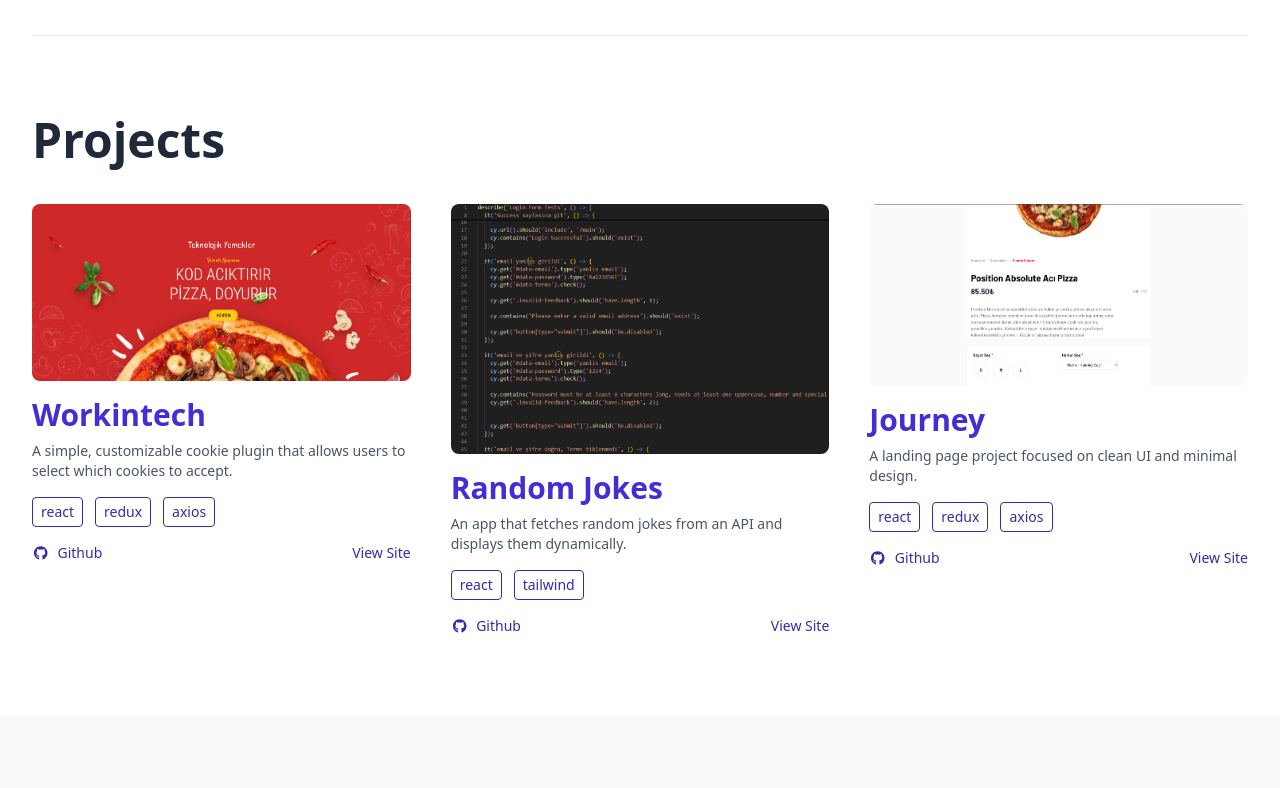
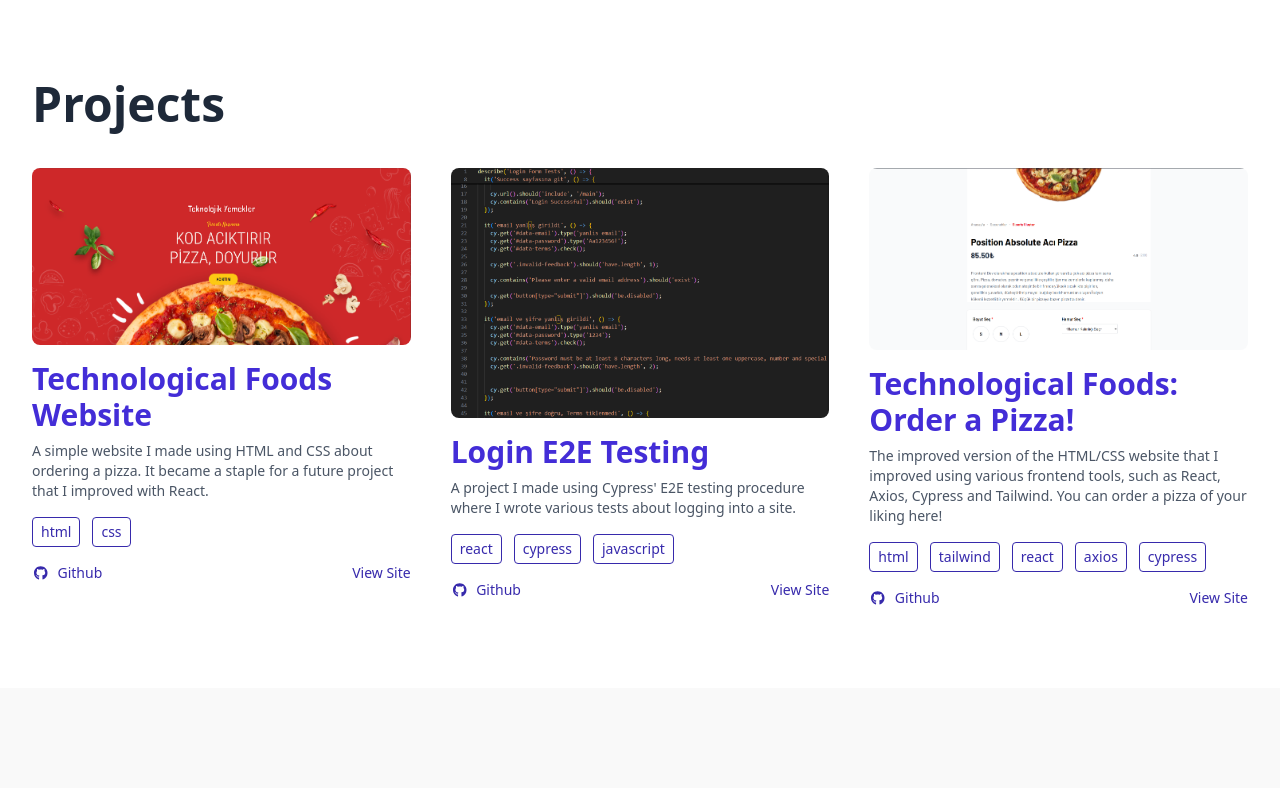
Before and after one commit to suckerman7/s12-frontend-portfolio, a React (Vite) app: page / in a window 1280 px wide. Shown: the part 1724-2512 px from the top of the page. Built offline with nearby package versions, Linux system fonts and the light colour scheme.

Commit message:
Projenın son fazına girdim
Hire Me butonu forma, formu doldurmak da mail uygulaması açıp teşekkürler sayfasına yönlendiriyor.
- Toastify eklendi.

Yarın Cypress ile uğraşıp bazı şeyleri düzenleyeceğim.

```diff
--- a/package.json
+++ b/package.json
@@ -20,6 +20,7 @@
     "react-dom": "^19.2.0",
     "react-redux": "^9.2.0",
     "react-router-dom": "^7.12.0",
+    "react-toastify": "^11.0.5",
     "toastify": "^2.0.1"
   },
   "devDependencies": {
--- a/src/App.jsx
+++ b/src/App.jsx
@@ -1,7 +1,11 @@
 import {BrowserRouter as Router, Routes, Route} from 'react-router-dom';
 import {useSelector} from 'react-redux';
+import { ToastContainer } from 'react-toastify';
+
 import PortfolioProvider from './components/PortfolioProvider';
 import Home from './components/Home';
+import ContactPage from './components/ContactPage';
+import ThankYouPage from './components/ThankYouPage';
 
 export default function App() {
 
@@ -14,8 +18,16 @@ export default function App() {
           <Router>
             <Routes>
                 <Route path="/" element={<Home />} />
+                <Route path="/contact" element={<ContactPage />} />
+                <Route path='/thank-you' element={<ThankYouPage />} />
             </Routes>
           </Router>
+
+          <ToastContainer
+            position="top-right"
+            autoClose={3000}
+            theme={theme === 'dark' ? "dark" : "light"}
+          />
         </PortfolioProvider>
       </div>
    </div>
--- /dev/null
+++ b/src/components/ContactPage.jsx
@@ -0,0 +1,115 @@
+import {useState} from 'react';
+import {toast} from 'react-toastify';
+import { useNavigate } from 'react-router-dom';
+
+import useTranslation from '../hooks/useTranslation';
+
+export default function ContactPage() {
+    const [form, setForm] = useState({
+        email: '',
+        company: '',
+        message: '',
+    });
+
+    const translation = useTranslation();
+    const navigate = useNavigate();
+
+    const validEmail = (email) => {
+        return /^[^\s@]+@[^\s@]+\.[^\s@]+$/.test(email);
+    };
+
+    const handleChange = (e) => {
+        setForm({ ...form, [e.target.name]: e.target.value });
+    }
+
+    const handleSubmit = (e) => {
+        e.preventDefault();
+
+        if (!form.email.trim()) {
+            toast.error(translation.toast.nomail);
+            return;
+        }
+
+        if(!validEmail(form.email)) {
+            toast.error(translation.toast.wrongmail);
+            return;
+        }
+
+        const mailBody = `
+            From: ${form.email}
+            Company: ${form.company}
+
+            Message:
+            ${form.message}
+        `;
+
+        const mailToLink =
+            `mailto:mrty.yksl@gmail.com?subject=` +
+            encodeURIComponent("New Contact Request") +
+            `&body=${encodeURIComponent(mailBody)}`;
+
+        window.location.href = mailToLink;
+
+        toast.success(translation.toast.mail);
+
+        setForm({
+            email: "",
+            company: "",
+            message: "",
+        });
+
+        setTimeout(() => {
+            navigate("/thank-you");
+        }, 800);
+    };
+
+    return (
+        <section className="relative px-8 py-20 max-w-xl mx-auto">
+
+            <button
+                onClick={() => navigate(-1)}
+                className='absolute top-6 left-6 flex items-center gap-2 mb-6 text-sm font-medium text-gray-600 hover:text-indigo-700 dark:text-gray-300 dark:hover:text-[#B7AAFF]'
+            >
+                {translation.contactform.returnbutton}
+            </button>
+            <h1 className="text-4xl font-bold mb-6 text-indigo-700 dark:text-[#B7AAFF]">
+                {translation.contactform.title}
+            </h1>
+
+            <form onSubmit={handleSubmit} className='space-y-4'>
+                <input
+                    type="text"
+                    name="email"
+                    placeholder={translation.contactform.emailph}
+                    value={form.email}
+                    onChange={handleChange}
+                    className="w-full border p-3 rounded dark:bg-[#1f1f1f] focus:outline-none focus:ring-2 focus:ring-indigo-600"
+                />
+
+                <input
+                    type="text"
+                    name="company"
+                    placeholder={translation.contactform.companyph}
+                    value={form.company}
+                    onChange={handleChange}
+                    className="w-full border p-3 rounded dark:bg-[#1f1f1f]"
+                />
+
+                <textarea
+                    name="message"
+                    placeholder={translation.contactform.messageph}
+                    value={form.message}
+                    onChange={handleChange}
+                    className="w-full border p-3 rounded dark:bg-[#1f1f1f]"
+                />
+
+                <button
+                    type='submit'
+                    className='bg-indigo-800 text-white px-6 py-3 rounded hover:bg-indigo-700 dark:bg-[#E1E1FF] dark:text-black'
+                >
+                    {translation.contactform.button}
+                </button>
+            </form>
+        </section>
+    );
+}
--- a/src/components/Hero.jsx
+++ b/src/components/Hero.jsx
@@ -3,11 +3,20 @@ import heroImg from '../images/mert_yuksel.png';
 import { FontAwesomeIcon } from "@fortawesome/react-fontawesome";
 import { faGithub, faLinkedin } from "@fortawesome/free-brands-svg-icons";
 
+import {useNavigate} from 'react-router-dom';
+import { toast } from "react-toastify";
+
 import useTranslation from '../hooks/useTranslation';
 
 export default function Hero() {
 
+    const navigate = useNavigate();
     const translation = useTranslation();
+
+    const handleHire = () => {
+        toast.success(translation.toast.hire);
+        navigate("/contact");
+    }
 
     return (
         <section className='grid grid-cols-1 md:grid-cols-2 gap-10 px-8 py-20 items-center'>
@@ -26,14 +35,14 @@ export default function Hero() {
                 </p>
 
                 <div className='flex gap-4'>
-                    <button className='bg-indigo-800 text-white px-6 py-3 rounded-md dark:bg-[#E1E1FF] dark:text-black'>
+                    <button onClick={handleHire} className='bg-indigo-800 text-white px-6 py-3 rounded-md transition-all duration-200 hover:bg-indigo-700 hover:scale-[1.02] dark:bg-[#E1E1FF] dark:text-black dark:hover:bg-[#C7C4FF]'>
                         {translation.hero.hire}
                     </button>
-                    <button className='border px-6 py-3 rounded-md text-indigo-800 leading-7 font-medium flex items-center gap-2 dark:text-[#BAB2E7] dark:bg-[#383838]'>
+                    <button onClick={() => window.open('https://github.com/suckerman7', "_blank")} className='border px-6 py-3 rounded-md text-indigo-800 leading-7 font-medium flex items-center gap-2 transition-all duration-200 hover:bg-indigo-50 hover:scale-[1.02] dark:text-[#BAB2E7] dark:bg-[#383838] dark:hover:bg-[#4A4A4A]'>
                         <FontAwesomeIcon className='text-indigo-800 text-2xl dark:text-[#BAB2E7] dark:bg-[#383838]' icon={faGithub} />
                         Github
                     </button>
-                    <button className='border px-6 py-3 rounded-md text-indigo-800 leading-7 font-medium flex items-center gap-2 dark:text-[#BAB2E7] dark:bg-[#383838]'>
+                    <button onClick={() => window.open('https://www.linkedin.com/in/mert-y%C3%BCksel-904396311/', "_blank")} className='border px-6 py-3 rounded-md text-indigo-800 leading-7 font-medium flex items-center gap-2 transition-all duration-200 hover:bg-indigo-50 hover:scale-[1.02] dark:text-[#BAB2E7] dark:bg-[#383838] dark:hover:bg-[#4A4A4A]'>
                         <FontAwesomeIcon className='text-indigo-800 text-2xl dark:text-[#BAB2E7] dark:bg-[#383838]' icon={faLinkedin} />
                         LinkedIn
                     </button>
--- a/src/components/Navbar.jsx
+++ b/src/components/Navbar.jsx
@@ -3,13 +3,22 @@ import { faMoon, faSun } from "@fortawesome/free-solid-svg-icons";
 import { useSelector, useDispatch } from "react-redux";
 import { toggleTheme, setLanguage } from "../store/uiSlice";
 
+import {useNavigate} from 'react-router-dom';
+import { toast } from "react-toastify";
+
 import useTranslation from '../hooks/useTranslation';
 
 export default function NavBar() {
   const dispatch = useDispatch();
+  const navigate = useNavigate();
   const { language, theme } = useSelector((state) => state.ui);
 
   const translation = useTranslation();
+
+  const handleHire = () => {
+    toast.success(translation.toast.hire);
+    navigate("/contact");
+  }
 
   return (
     <header>
@@ -45,7 +54,7 @@ export default function NavBar() {
           <a href="#projects" className="text-gray-600 hover:text-black dark:text-[#6B7280]">
             {translation.navbar.projects}
           </a>
-          <button className="border px-4 py-2 rounded-md text-indigo-800 dark:bg-white dark:text-[#3730A3]">
+          <button onClick={handleHire} className="border px-4 py-2 rounded-md text-indigo-800 transition-all duration-200 hover:bg-indigo-800 hover:text-white dark:bg-white dark:text-[#3730A3] dark:hover:bg-[#E1E1FF]">
             {translation.navbar.hire}
           </button>
         </div>
--- a/src/components/Profile.jsx
+++ b/src/components/Profile.jsx
@@ -8,11 +8,11 @@ export default function Profile() {
         <section className='px-8 py-20 grid md:grid-cols-2 gap-10'>
 
             <div>
-                <h1 className='text-[#1F2937] text-5xl leading-none font-semibold mb-4 dark:text-[#AEBCCF]'>Profile</h1>
+                <h1 className='text-[#1F2937] text-5xl leading-none font-semibold mb-4 dark:text-[#AEBCCF]'>{profile.title}</h1>
 
                 <br />
 
-                <h2 className='text-indigo-700 text-3xl font-bold mb-6 dark:text-[#B7AAFF]'>{profile.title}</h2>
+                <h2 className='text-indigo-700 text-3xl font-bold mb-6 dark:text-[#B7AAFF]'>{profile.subtitle}</h2>
 
                 <ul className='space-y-3 text-sm'>
                     {profile.info.map((item) => (
--- /dev/null
+++ b/src/components/ThankYouPage.jsx
@@ -0,0 +1,26 @@
+import { useNavigate } from "react-router-dom";
+import useTranslation from '../hooks/useTranslation';
+
+export default function ThankYouPage() {
+    const navigate = useNavigate();
+    const translation = useTranslation();
+
+    return (
+        <section className='min-h-screen flex flex-col items-center justify-center px-8 text-center'>
+            <h1 className='text-4xl md:text-5xl font-bold mb-4 text-indigo-700 dark:text-[#B7AAFF]'>
+                {translation.thankyou.title}
+            </h1>
+
+            <p className='text-indigo-500 dark:text-[#8F88FF] mb-8'>
+                {translation.thankyou.subtitle}
+            </p>
+
+            <button
+                onClick={() => navigate('/')}
+                className='bg-indigo-800 text-white px-6 py-3 rounded hover:bg-indigo-700 dark:bg-[#E1E1FF] dark:text-black'
+            >
+                {translation.thankyou.button}
+            </button>
+        </section>
+    );
+}
--- a/src/data/en.json
+++ b/src/data/en.json
@@ -58,26 +58,48 @@
         "title": "Projects",
         "items": [
             {
-                "title": "Workintech",
-                "description": "A simple, customizable cookie plugin that allows users to select which cookies to accept.",
-                "techs": ["react", "redux", "axios"],
-                "github": "#",
+                "title": "Technological Foods Website",
+                "description": "A simple website I made using HTML and CSS about ordering a pizza. It became a staple for a future project that I improved with React.",
+                "techs": ["html", "css"],
+                "github": "https://github.com/suckerman7/s4-bonus-challenge-submission",
                 "site": "#"
             },
             {
-                "title": "Random Jokes",
-                "description": "An app that fetches random jokes from an API and displays them dynamically.",
-                "techs": ["react", "tailwind"],
-                "github": "#",
+                "title": "Login E2E Testing",
+                "description": "A project I made using Cypress' E2E testing procedure where I wrote various tests about logging into a site.",
+                "techs": ["react", "cypress", "javascript"],
+                "github": "https://github.com/suckerman7/sprint7-4-loginform-E2E-test",
                 "site": "#"
             },
             {
-                "title": "Journey",
-                "description": "A landing page project focused on clean UI and minimal design.",
-                "techs": ["react", "redux", "axios"],
-                "github": "#",
+                "title": "Technological Foods: Order a Pizza!",
+                "description": "The improved version of the HTML/CSS website that I improved using various frontend tools, such as React, Axios, Cypress and Tailwind. You can order a pizza of your liking here!",
+                "techs": ["html", "tailwind", "react", "axios", "cypress"],
+                "github": "https://github.com/suckerman7/s8-challenge-pizza-react",
                 "site": "#"
             }
         ]
+    },
+
+    "toast": {
+        "hire": "Let's get in touch! 🚀",
+        "mail": "Opening your mail client ✉️",
+        "nomail": "Email is required ✋",
+        "wrongmail": "Please enter a valid email address 📧"
+    },
+
+    "contactform": {
+        "title": "Contact me",
+        "emailph": "Enter your email",
+        "companyph": "Enter your company's name (Optional)",
+        "messageph": "Your message (Optional)",
+        "button": "Send Message",
+        "returnbutton": "<- Back To Main page"
+    },
+
+    "thankyou": {
+        "title": "Thank you for taking your time to consider me! 🙏",
+        "subtitle": "I'll return back to you as soon as possible!",
+        "button": "Return to main page"
     }
 }
--- a/src/data/tr.json
+++ b/src/data/tr.json
@@ -14,8 +14,8 @@
     },
 
     "contact": {
-        "title": "Hadi sonraki ürünleriniz için",
-        "subtitle": "beraber çalışalım!",
+        "title": "Gelecekteki projelerde",
+        "subtitle": "birlikte çalışabiliriz:",
          "links": {
             "blog": "Kişisel Blogum"
         }
@@ -41,13 +41,14 @@
 
     "profile": {
         "title": "Profilim",
+        "subtitle": "Genel Bilgiler",
         "info": [
             { "label": "Doğum Tarihi", "value": "07.05.2002" },
             { "label": "İkamet Şehri", "value": "İstanbul" },
             { "label": "Eğitim", "value": "Beykent Üniv. Bilgisayar Mühendisliği" },
             { "label": "Tercih Ettiği Rol", "value": "Frontend, Backend, UI" }
         ],
-        "aboutTitle": "Benim Hakkımda",
+        "aboutTitle": "Hakkımda",
         "about": [
             "Küçükken oyunlar gibi bazı programların nasıl çalıştığını görme isteğiyle programlama konularına ilgi duymaya başladım.",
             "Hem arka uç hem de ön uç geliştirme konusunda kendimi geliştirmeye çalıştım, ancak Workintech'in Full Stack Pro programına katılana kadar kendimi yeterince yetkin bulmuyordum. Katıldığımdan beri kendime daha çok güveniyorum ve iş yapmaya hazırım."
@@ -58,26 +59,48 @@
         "title": "Projelerim",
         "items": [
             {
-                "title": "Workintech",
-                "description": "Kullanıcıların hangi çerezleri kabul edeceklerini seçmelerine olanak tanıyan, basit ve özelleştirilebilir bir çerez eklentisi.",
-                "techs": ["react", "redux", "axios"],
-                "github": "#",
+                "title": "Teknolojik Yemekler Web Sitesi",
+                "description": "HTML ve CSS kullanarak yaptığım basit bir pizza siparişi sitesi. Bu site, React ile geliştirdiğim gelecekteki bir proje için temel oluşturdu.",
+                "techs": ["html", "css"],
+                "github": "https://github.com/suckerman7/s4-bonus-challenge-submission",
                 "site": "#"
             },
             {
-                "title": "Rastgele Şakalar",
-                "description": "API'den rastgele şakalar çeken ve bunları dinamik olarak görüntüleyen bir uygulama.",
-                "techs": ["react", "tailwind"],
-                "github": "#",
+                "title": "Giriş Uçtan Uca Testi",
+                "description": "Cypress'in uçtan uca test prosedürünü kullanarak yaptığım bir proje. Bu projede, bir siteye giriş yapma ile ilgili çeşitli testler yazdım.",
+                "techs": ["react", "cypress", "javascript"],
+                "github": "https://github.com/suckerman7/sprint7-4-loginform-E2E-test",
                 "site": "#"
             },
             {
-                "title": "Yolculuk",
-                "description": "Sade kullanıcı arayüzü ve minimalist tasarıma odaklanan bir açılış sayfası projesi.",
-                "techs": ["react", "redux", "axios"],
-                "github": "#",
+                "title": "Teknolojik Yemekler: Pizza Sipariş Et!",
+                "description": "React, Axios, Cypress ve Tailwind gibi çeşitli ön uç araçları kullanarak geliştirdiğim HTML/CSS web sitesinin iyileştirilmiş versiyonu. Buradan dilediğiniz pizzayı sipariş edebilirsiniz!",
+                "techs": ["html", "tailwind", "react", "axios", "cypress"],
+                "github": "https://github.com/suckerman7/s8-challenge-pizza-react",
                 "site": "#"
             }
         ]
+    },
+
+    "toast": {
+        "hire": "Hadi iletişime geçelim! 🚀",
+        "mail": "Mail uygulamanı açalım! ✉️",
+        "nomail": "Email girmen gerekiyor. ✋",
+        "wrongmail": "Doğru bir email adresi girmen gerekiyor. 📧"
+    },
+
+    "contactform": {
+        "title": "Benimle iletişime geç",
+        "emailph": "Email adresini gir",
+        "companyph": "Şirketinin adını gir (Opsiyonel)",
+        "messageph": "Mesaj ekle (Opsiyonel)",
+        "button": "Mesaj Gönder",
+        "returnbutton": "<- Ana sayfaya geri dön"
+    },
+
+    "thankyou": {
+        "title": "Bana fırsat tanıdığınız için teşekkürler! 🙏",
+        "subtitle": "En kısa sürede sizinle iletişime geçeceğim.",
+        "button": "Ana sayfaya dön"
     }
 }
```
Also changed, not shown: 1 other file (tests, documents, lock files or other folders).
